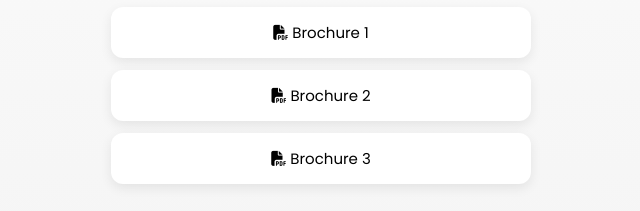
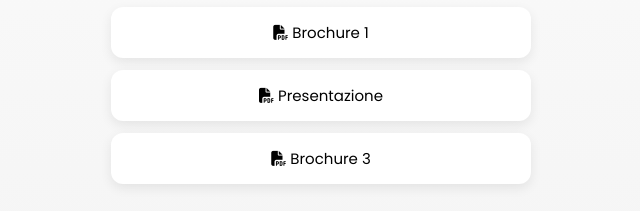
Before and after one commit to VVFF-Sassari/Uniss, a plain HTML site: page index.html in a window 1280 px wide. Shown: the part 558-769 px from the top of the page, 319-959 px from the left. Drawn offline with Linux system fonts and the light colour scheme.

Commit message:
Update index.html

```diff
--- a/index.html
+++ b/index.html
@@ -153,8 +153,8 @@
     <i class="fas fa-file-pdf"></i> Brochure 1
   </a>
 
-  <a href="brochure2.pdf" target="_blank">
-    <i class="fas fa-file-pdf"></i> Brochure 2
+  <a href="presentazione.pdf" target="_blank">
+    <i class="fas fa-file-pdf"></i> Presentazione
   </a>
 
   <a href="brochure3.pdf" target="_blank">
```
